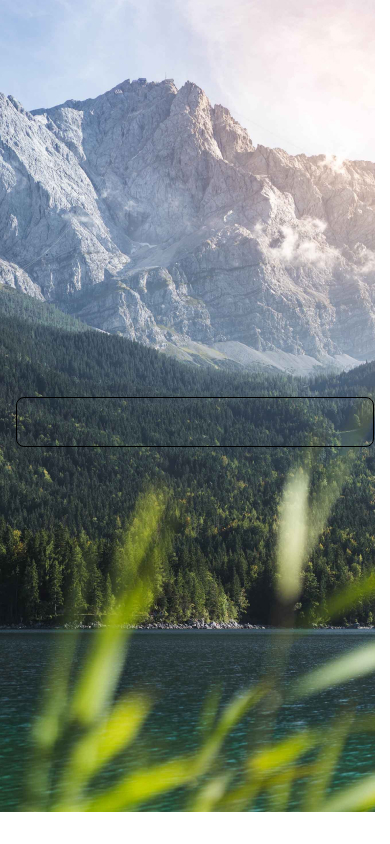
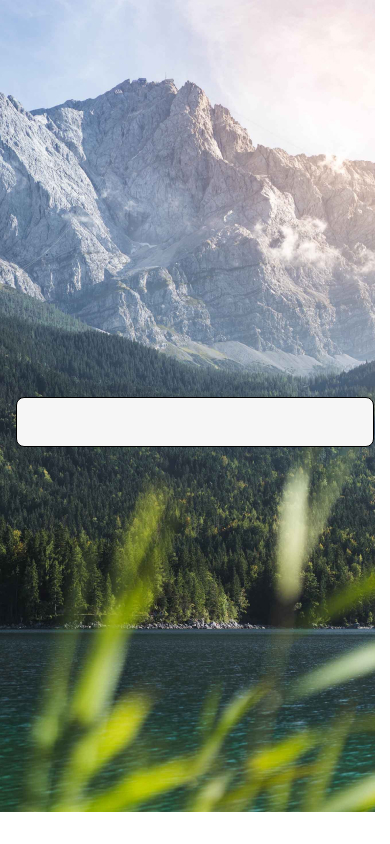
Before and after one commit to VadimKorobec/react-native, a React Native app: screen / in a window 390 px wide. Built offline with nearby package versions, Linux system fonts and the light colour scheme.

Commit message:
Update App.js

```diff
--- a/App.js
+++ b/App.js
@@ -28,6 +28,7 @@ const styles = StyleSheet.create({
   input: {
     borderWidth: 1,
     height: 50,
+    backgroundColor: "#F6F6F6",
     borderRadius: 8,
     marginHorizontal: 16,
   },
```
